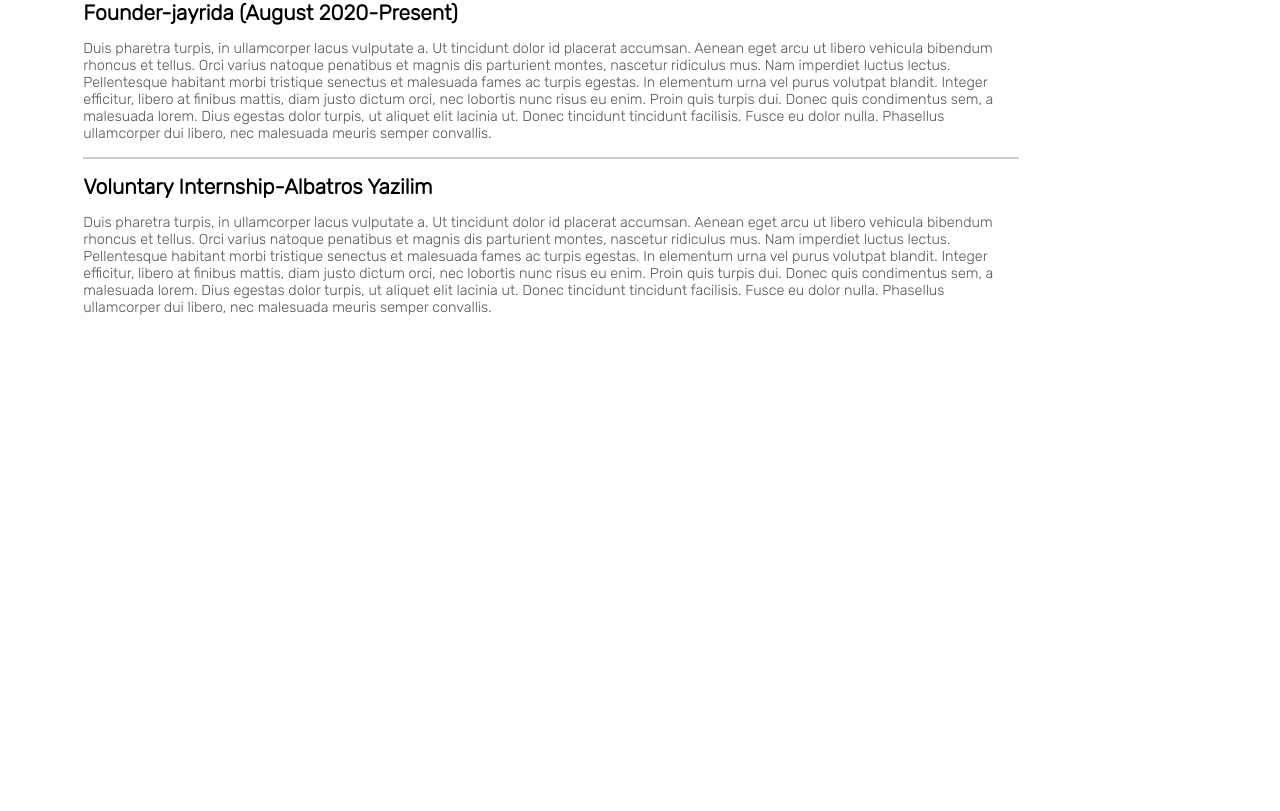
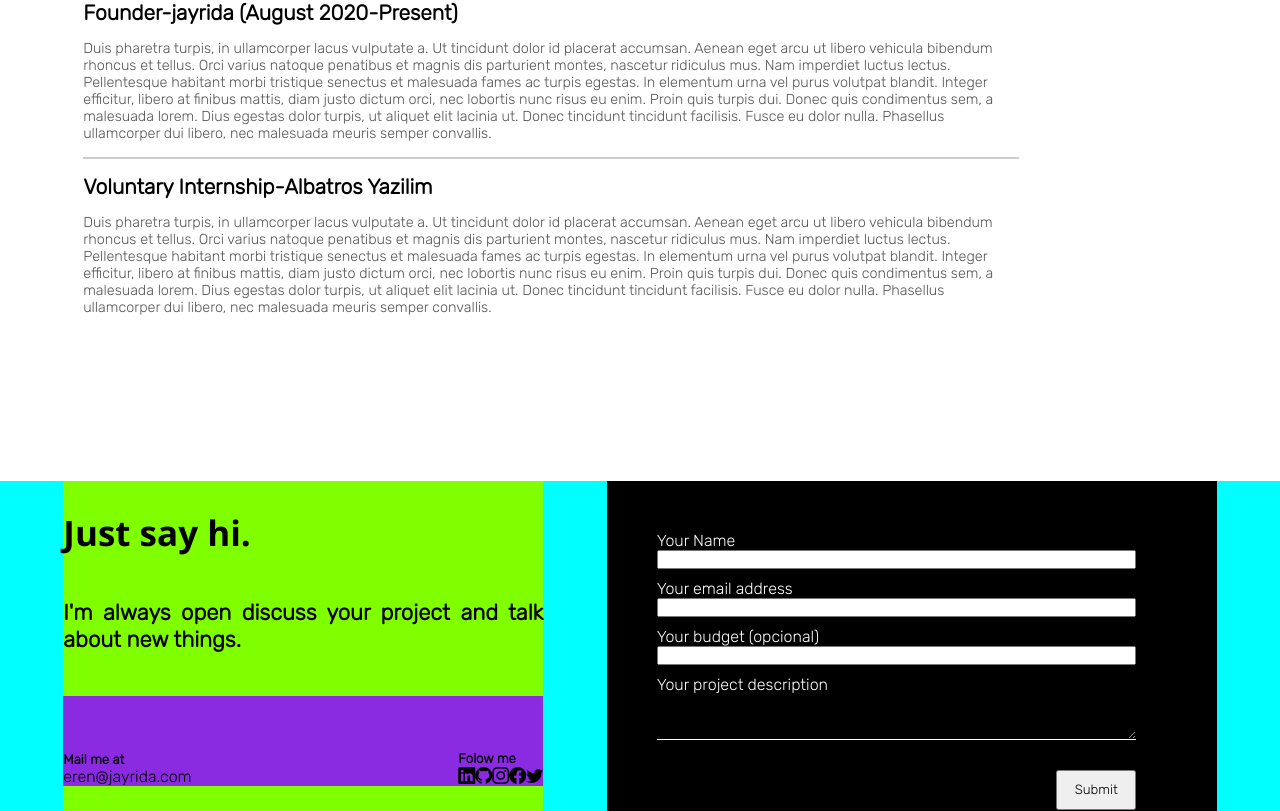
Before and after one commit to JuliVelasques/primer-tp-final, a React (Vite) app in the folder primer-tp-final/: page / in a window 1280 px wide. Shown: the part 3282-4093 px from the top of the page. Before the commit the page ends 3613 px from the top, so only its background shows below. Built offline with nearby package versions, Linux system fonts and the light colour scheme.

Commit message:
Add new elements to the files

```diff
--- a/primer-tp-final/src/App.css
+++ b/primer-tp-final/src/App.css
@@ -476,3 +476,87 @@
     height: calc(1.5px);
     background-color: rgb(204, 204, 204);
 }
+
+/* Parte de Contact me */
+
+.parte-contactame{
+    background-color: aqua;
+    display: flex;
+    justify-content: space-evenly;
+    margin-top: 150px;
+}
+
+.parte-di-hola{
+    background-color: chartreuse;
+    width: 480px;
+}
+
+.titulo-di-hola{
+    /* background-color: blueviolet; */
+    height: 75px;
+    display: flex;
+    align-items: end;
+    font-size: 35px;
+    font-family:'Segoe UI', Tahoma, Geneva, Verdana, sans-serif;
+}
+
+.texto-di-hola{
+    /* background-color: red; */
+    height: 140px;
+    display: flex;
+    align-items: center;
+    font-size: 22px;
+    font-weight: 700;
+    text-align: justify;
+}
+
+.texto-icono-dihola{
+    background-color: blueviolet;
+    height: 90px;
+    display: flex;
+    justify-content: space-between;
+    align-items: end;
+}
+
+.sub-cuerpo{
+    background-color: black;
+    color: white;
+    width: 610px;
+    height: 330px;
+    display: flex;
+    justify-content: space-between;
+}
+
+.cuerpo{
+    display: flex;
+    flex-direction: column;
+    padding: 50px;
+    width: 95%;
+}
+
+.descripcion{
+    color: white;
+    background-color: black;
+    border: none;
+    border-bottom: 1px solid white;
+    padding: 20px;
+    margin-top: 5px;
+}
+
+.label-descripcion{
+    /* background-color: blue; */
+    margin-top: 10px;
+}
+
+.espacio-enviar{
+    width: 100%;
+    margin-top: 30px;
+    display: flex;
+    justify-content: end;
+}
+
+.boton-enviar{
+    width: 80px;
+    height: 40px;
+    text-align: center;
+}
--- a/primer-tp-final/src/App.jsx
+++ b/primer-tp-final/src/App.jsx
@@ -160,8 +160,50 @@
             </p>
           </div>
         </section>
-        <section>
+        <section className='parte-contactame'>
+          <div className='parte-di-hola'>
+              <h1 className='titulo-di-hola'>Just say hi.</h1>
+              <p className='texto-di-hola'>I'm always open discuss your project and talk about new things.</p>
+              <div className='texto-icono-dihola'>
+                <div>
+                  <h5>Mail me at</h5>
+                  <p>eren@jayrida.com</p>
+                </div>
+                <div>
+                  <h5>Folow me</h5>
+                  <nav>
+                    <i className="bi bi-linkedin"></i>
+                    <i className="bi bi-github"></i>
+                    <i className="bi bi-instagram"></i>
+                    <i className="bi bi-facebook"></i>
+                    <i className="bi bi-twitter"></i>
+                  </nav>
+                </div>
+              </div>
+          </div>
+          <div className='sub-cuerpo'>
+            <form className='cuerpo' action="https://formsubmit.co/c6da41a5b590655b858402a8ef49d56b" method="POST">
+              <label htmlFor="Nombre">Your Name</label>
+              <input type="text" name='name' />
 
+              <label className='label-descripcion' htmlfor="email">Your email address</label>
+              <input type="email" name='email' />
+
+              <label className='label-descripcion' htmlfor="subject">Your budget (opcional)</label>
+              <input type="text" name='subject' />
+
+              <label className='label-descripcion' htmlfor="comments">Your project description</label>
+              <textarea className='descripcion' name="comments" cols="15" rows="5"></textarea>
+
+              <div className='espacio-enviar'>
+                <input className='boton-enviar' type="submit" value="Submit" />
+              </div>
+
+              <input type="hidden" name='_next' value="http://localhost:5173/" />
+              <input type="hidden" name='_captcha' value="false" />
+
+            </form>
+          </div>
         </section>
       </main>
 
```
